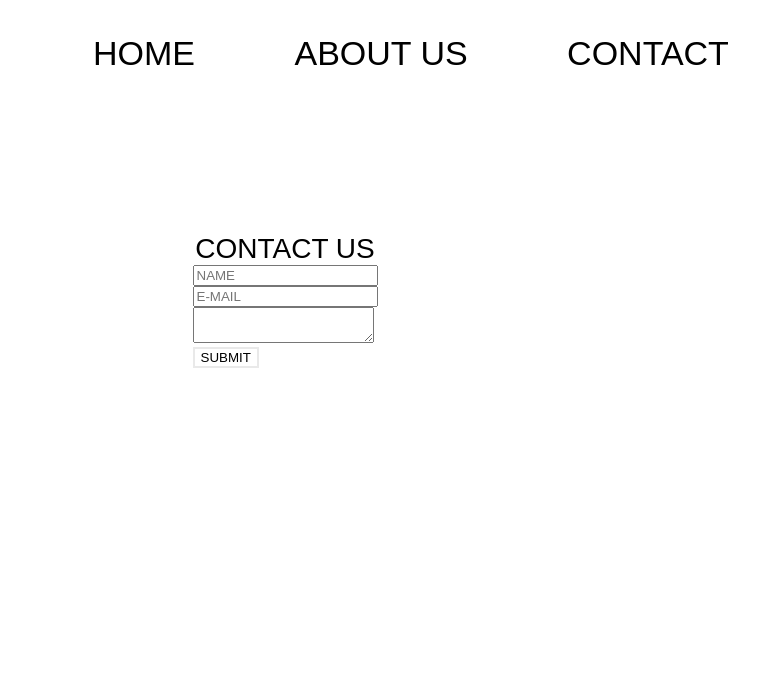
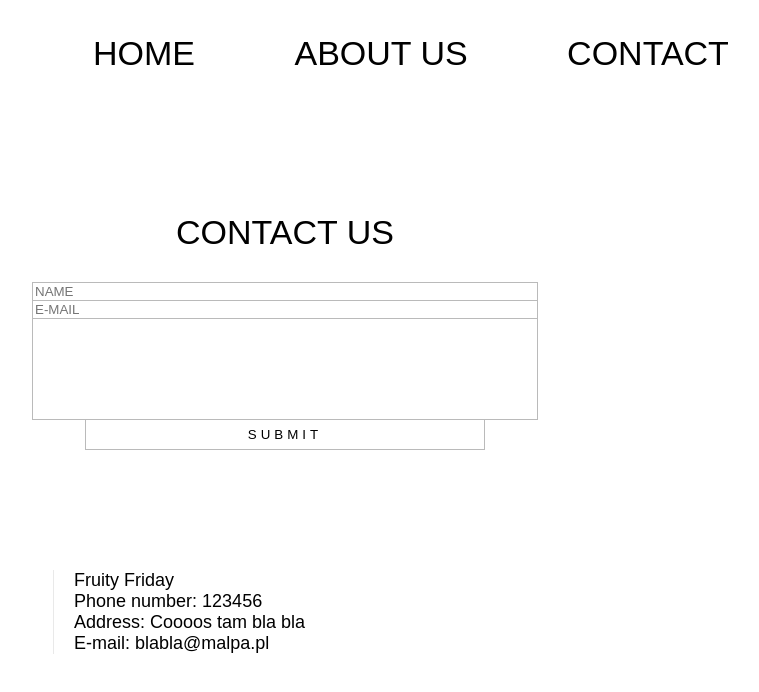
Before and after one commit to anowakowska/recruitment-project, a plain HTML site: page views/pages/contact.html in a window 1280 px wide. Shown: the whole page, without its empty margins (355-1114 px from the left). Drawn offline with Linux system fonts and the light colour scheme; a web font is replaced by a local one.

Commit message:
Style contact page

```diff
--- a/views/pages/contact.css
+++ b/views/pages/contact.css
@@ -12,24 +12,80 @@
     margin-right: 90px;
 }
 
+a:link,
+a:visited {
+    color: rgb(0, 0, 0);
+    text-decoration: none;
+}
+
+a:hover {
+    color: rgba(197, 197, 197, 0.377);
+    transition: .4s;
+}
+
 .contact-header {
-    font-size: 28px;
+    font-size: 34px;
     font-family: "omnes-arabic", sans-serif;
     font-weight: 200;
     margin-left: auto;
     margin-right: auto;
     width: fit-content;
-    margin-top: 160px;
+    margin-top: 140px;
 }
 
 .form {
-    margin-left: auto;
-    margin-right: auto;
+    margin: 30px auto;
     width: fit-content;
 }
 
 .submit {
     outline: none;
-    border: 2px solid rgba(197, 197, 197, 0.377);
-    background-color: white;
+    border: 1px solid #49494960;
+    background-color: transparent;
+    width: 400px;
+    height: 30px;
+    border-top: none;
+    margin-left: auto;
+    margin-right: auto;
+    display: block;
+    font-family: "omnes-arabic", sans-serif;
+    font-weight: 400;
+    letter-spacing: 4px;
+    margin-top: -18px;
 }
+
+.input,
+.input-message {
+    font-family: "omnes-arabic", sans-serif;
+    font-weight: 400;
+    width: 500px;
+    border: 1px solid #49494960;
+    outline: none;
+}
+
+.input {
+    border-bottom: none;
+}
+
+.input-message {
+    resize: none;
+    display: block;
+    width: 504px;
+    height: 100px;
+}
+
+.input:focus,
+.input-message:focus {
+    border: 1px solid black;
+    outline: none;
+}
+
+.info {
+    margin-left: 400px;
+    margin-top: 120px;
+    padding-left: 20px;
+    font-size: 18px;
+    font-family: "omnes-arabic", sans-serif;
+    font-weight: 400;
+    border-left: rgba(197, 197, 197, 0.377) 1px solid;
+}
--- a/views/pages/contact.html
+++ b/views/pages/contact.html
@@ -8,7 +8,7 @@
     <body>
         <div class="menu">
             <ul class="menu-list">
-                <li class="menu-element">HOME</li>
+                <li class="menu-element"><a href="index.html">HOME</a></li>
                 <li class="menu-element">ABOUT US</li>
                 <li class="menu-element">CONTACT</li>
             </ul>
@@ -16,12 +16,19 @@
         <header class="contact-header">CONTACT US</header>
         <div class="form">
             <form class="contact-form">
-                <input id="name" type="text" placeholder="NAME"><br>
-                <input id="email" type="text" placeholder="E-MAIL"><br>
-		        <textarea id="message" type="text" placeholder="MESSAGE">
-                </textarea><br>
+                <input class="input" type="text" placeholder="NAME"><br>
+                <input class="input" type="text" placeholder="E-MAIL"><br>
+                <div class="input-message" placeholder="MESSAGE" role="textbox" contenteditable="true"></div><br>
                 <input class="submit" type="submit" value="SUBMIT">
             </form>
         </div>
+        <div>
+            <p class="info">
+                Fruity Friday<br>
+                Phone number: 123456<br>
+                Address: Coooos tam bla bla<br>
+                E-mail: blabla@malpa.pl
+            </p>
+        </div>
     </body>
 </html>
```
